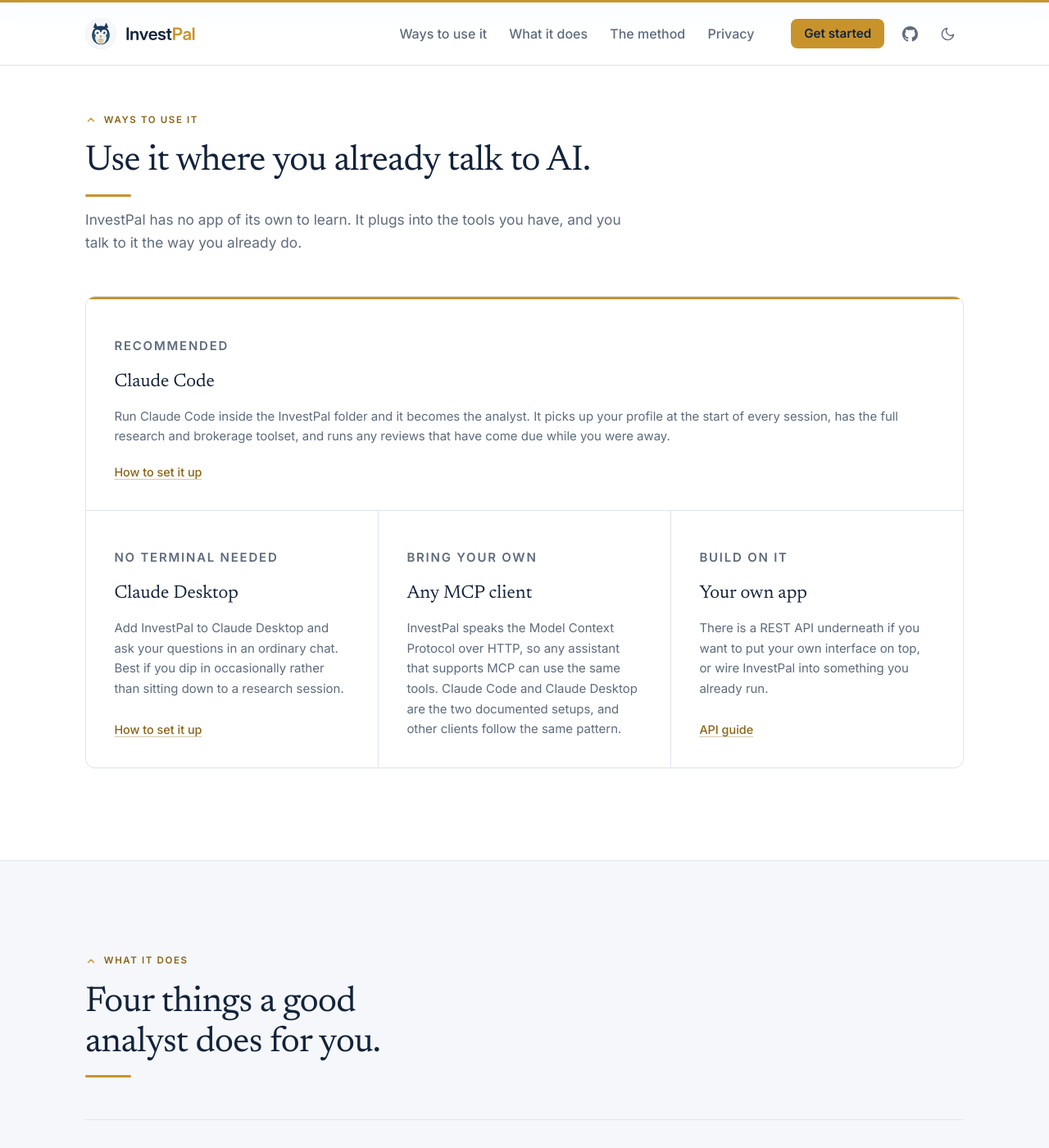
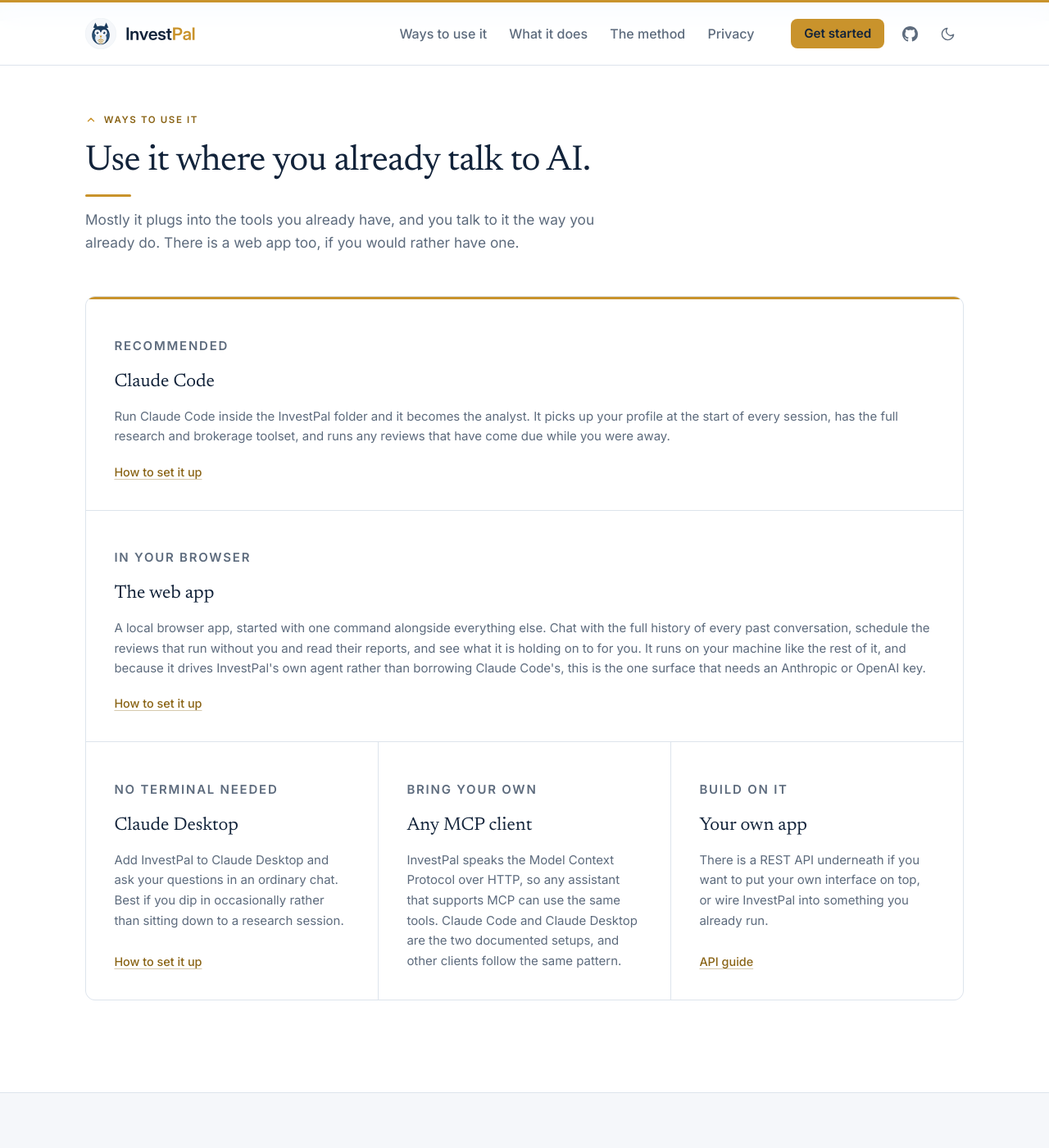
Before and after one commit to OrestisStefanou/OrestisStefanou.github.io, a Jekyll site: the page built from _pages/investpal.html, in a window 1280 px wide and 1400 px high, scrolled down 1516 px. Shown: the whole window at 82% size. Built offline with Jekyll 4.4.1, drawn with Linux system fonts in a browser that asks for light colours; some of the changed text lies outside the part shown.

Commit message:
Add the web app as a way to use InvestPal
There is now a first-party local web app in InvestPalEcosystem, so the
page needs to say so, and three existing claims stop being true.

The card is full width directly under Claude Code, using a new
.surface--wide modifier. A fifth card in the three-column grid would
otherwise leave an orphan on a third row. It deliberately has no gold
top border: that border is what marks Claude Code as the recommended
surface, and two of them would blur the distinction.

The copy changes:

- The deck said InvestPal "has no app of its own to learn". It has one
  now.
- The "Worth knowing" aside said flatly that you do not need an AI
  provider key. That is only true for the Claude Code and Claude Desktop
  setups, where Claude is already the model. The web app and the REST
  API run InvestPal's own agent, which does need a key, so the aside is
  now conditional on how you use it.
- The data-sources note said "no API keys to manage", meaning data
  vendors. With a provider key now genuinely required for one surface,
  that phrasing reads as a contradiction, so it says data-provider keys.

Everything about running locally is untouched and still true. The app
runs on your machine like the rest of it: there is still no InvestPal
server, no account, and no hosted anything. The h1, the whole privacy
section, the "1 file on your machine" stat, the closer, the meta
description and the JSON-LD are all unchanged.

Co-Authored-By: Claude Opus 5 (1M context) <noreply@anthropic.com>

```diff
--- a/_pages/investpal.html
+++ b/_pages/investpal.html
@@ -192,8 +192,8 @@ only if the moat holds for a decade. Shall I test the moat next?</p>
     <div class="band-head reveal">
       <p class="eyebrow"><svg width="14" height="14" viewBox="0 0 24 24" fill="none" stroke="currentColor" stroke-width="2.4" stroke-linecap="round" stroke-linejoin="round" aria-hidden="true"><path d="M6 15l6-6 6 6"/></svg>Ways to use it</p>
       <h2 class="h2">Use it where you already talk to AI.</h2>
-      <p class="deck">InvestPal has no app of its own to learn. It plugs into the tools you have,
-      and you talk to it the way you already do.</p>
+      <p class="deck">Mostly it plugs into the tools you already have, and you talk to it the way
+      you already do. There is a web app too, if you would rather have one.</p>
     </div>
 
     <div class="surface-grid reveal">
@@ -204,6 +204,17 @@ only if the moat holds for a decade. Shall I test the moat next?</p>
         profile at the start of every session, has the full research and brokerage toolset, and runs
         any reviews that have come due while you were away.</p>
         <p class="surface-link"><a href="https://github.com/OrestisStefanou/InvestPalEcosystem/blob/main/docs/claude-code-cockpit.md">How to set it up</a></p>
+      </article>
+
+      <article class="surface surface--wide">
+        <p class="surface-tag">In your browser</p>
+        <h3>The web app</h3>
+        <p>A local browser app, started with one command alongside everything else. Chat with the
+        full history of every past conversation, schedule the reviews that run without you and read
+        their reports, and see what it is holding on to for you. It runs on your machine like the
+        rest of it, and because it drives InvestPal's own agent rather than borrowing Claude Code's,
+        this is the one surface that needs an Anthropic or OpenAI key.</p>
+        <p class="surface-link"><a href="https://github.com/OrestisStefanou/InvestPalEcosystem/blob/main/docs/web-ui.md">How to set it up</a></p>
       </article>
 
       <article class="surface">
@@ -421,9 +432,9 @@ only if the moat holds for a decade. Shall I test the moat next?</p>
       </article>
     </div>
 
-    <p class="skill-note">No data subscription, no API keys to manage, and no per-call bill. The
-    only credentials InvestPal ever asks for are your own brokerage login details, and only if you
-    decide to connect one.</p>
+    <p class="skill-note">No data subscription, no data-provider keys to manage, and no per-call
+    bill for any of this. The only credentials InvestPal asks for are your own brokerage login
+    details, and only if you decide to connect one.</p>
   </div>
 </section>
 
@@ -524,8 +535,10 @@ only if the moat holds for a decade. Shall I test the moat next?</p>
 
       <aside class="start-aside reveal">
         <h3 class="minor-head">Worth knowing</h3>
-        <p>You do not need an AI provider key. In the Claude Code setup, Claude Code itself is the
-        model, so there is nothing extra to pay for or sign up to.</p>
+        <p>Whether you need an AI provider key depends on how you use it. In the Claude Code and
+        Claude Desktop setups you do not: there, Claude is already the model, so there is nothing
+        extra to pay for or sign up to. The web app and the REST API run InvestPal's own agent
+        instead, and that needs a key from Anthropic, OpenAI or Google.</p>
         <p>You do not need a brokerage account either. InvestPal works as a research companion on
         market data alone.</p>
         <p>It runs on macOS and Linux. Setup checks the handful of developer tools it needs and
--- a/assets/css/investpal.css
+++ b/assets/css/investpal.css
@@ -661,7 +661,14 @@ code:not(pre code) {
 
 .surface { background: var(--bg); padding: clamp(1.5rem, 3vw, 2.15rem); display: flex; flex-direction: column; }
 .surface--lead { grid-column: 1 / -1; border-top: 3px solid var(--accent); }
-@media (max-width: 820px) { .surface--lead { grid-column: auto; } }
+/* Full width like the lead card, but without the gold top border, which is what
+   marks the recommended surface. Five cards in a three-column grid would
+   otherwise leave one orphan on a third row. */
+.surface--wide { grid-column: 1 / -1; }
+@media (max-width: 820px) {
+  .surface--lead { grid-column: auto; }
+  .surface--wide { grid-column: auto; }
+}
 .band--soft .surface { background: var(--bg); }
 .surface-tag {
   font-size: .72rem; font-weight: 600; letter-spacing: .12em;
```
